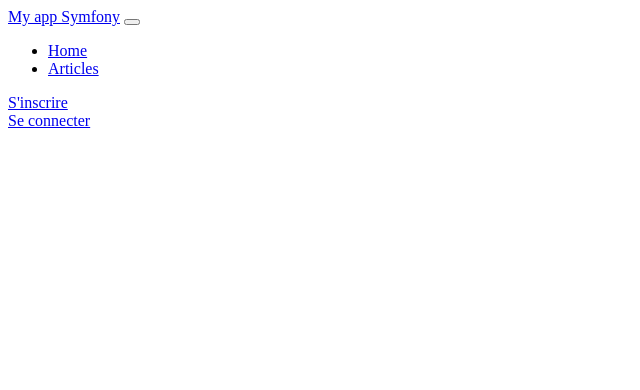
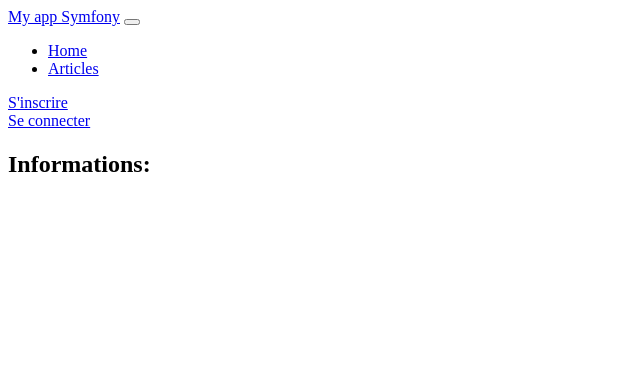
Before and after one commit to Pierre-brtrd/sf-sio23, a Symfony app: template templates/Frontend/Article/show.html.twig in a window 1280 px wide. Shown: the top 390 px of the page, without its empty margins (0-640 px from the left). Run offline with Twig, Linux system fonts and the light colour scheme; the template is opened without the code that fills it, so the values that code supplies are empty; some libraries are stand-ins or nearby versions.

Commit message:
feat: finish front articles pages

```diff
--- a/assets/styles/_mixins.scss
+++ b/assets/styles/_mixins.scss
@@ -1,6 +1,7 @@
-@mixin flexbox($justify, $align) {
+@mixin flexbox($justify, $align, $gap: 0) {
     display: flex;
     flex-wrap: wrap;
     justify-content: $justify;
     align-items: $align;
+    gap: $gap;
 }
--- a/src/Form/ArticleType.php
+++ b/src/Form/ArticleType.php
@@ -11,6 +11,7 @@ use Vich\UploaderBundle\Form\Type\VichImageType;
 use Symfony\Bridge\Doctrine\Form\Type\EntityType;
 use Symfony\Component\OptionsResolver\OptionsResolver;
 use Symfony\Component\Form\Extension\Core\Type\TextType;
+use Symfony\Component\Form\Extension\Core\Type\CheckboxType;
 use Symfony\Component\Form\Extension\Core\Type\TextareaType;
 
 class ArticleType extends AbstractType
@@ -38,6 +39,7 @@ class ArticleType extends AbstractType
                 'multiple' => true,
                 'expanded' => false,
                 'autocomplete' => true,
+                'required' => false,
             ])
             ->add('content', TextareaType::class, [
                 'label' => 'Contenu',
@@ -54,6 +56,10 @@ class ArticleType extends AbstractType
                 'label' => 'Image',
                 'allow_delete' => true,
                 'delete_label' => 'Supprimer l\'image',
+            ])
+            ->add('enabled', CheckboxType::class, [
+                'label' => 'Actif',
+                'required' => false,
             ]);
     }
 
--- a/templates/Components/_cardArticle.html.twig
+++ b/templates/Components/_cardArticle.html.twig
@@ -14,8 +14,7 @@
 		<a href="{{ path('app.article.show', {slug: article.slug}) }}">
 			<h2 class="blog-card-header">{{ article.title }}</h2>
 		</a>
-		<p class="blog-card-description">{{ article.content|slice(0,100) ~ '...' }}</p>
-
+		<p class="blog-card-description">{{ article.content|striptags|slice(0,100) ~ '...' }}</p>
 		{% for categorie in article.categories %}
 			<em class="text-muted">#{{ categorie.title }}</em>
 		{% endfor %}
--- /dev/null
+++ b/templates/Frontend/Article/_content.html.twig
@@ -0,0 +1,3 @@
+<article class="article-content">
+	{{ article.content|raw }}
+</article>
--- /dev/null
+++ b/templates/Frontend/Article/_sidebar.html.twig
@@ -0,0 +1,24 @@
+<aside class="sidebar">
+	<div class="sidebar-content">
+		<div class="article-information">
+			<h2>Informations:</h2>
+			<p>
+				<i class="bi bi-calendar2-week-fill"></i>
+				<strong>{{ article.createdAt|format_datetime('full', 'none') }}</strong>
+			</p>
+		</div>
+		{% if article.categories|length > 0 %}
+			<div class="article-tag">
+				<h2>Catégories:</h2>
+				<div class="list-tag">
+					{% for categorie in article.categories %}
+						<p class="tag">
+							<i class="bi bi-tags-fill"></i>
+							{{ categorie.title }}
+						</p>
+					{% endfor %}
+				</div>
+			</div>
+		{% endif %}
+	</div>
+</aside>
--- a/templates/Frontend/Article/show.html.twig
+++ b/templates/Frontend/Article/show.html.twig
@@ -7,5 +7,11 @@
 
 {% block body %}
 	{% include 'Frontend/Article/_banner.html.twig' %}
-	{{ dump(article) }}
+
+	<section class="container mt-4 article">
+		<div class="article-main-content">
+			{% include 'Frontend/Article/_sidebar.html.twig' %}
+			{% include 'Frontend/Article/_content.html.twig' %}
+		</div>
+	</section>
 {% endblock %}
--- a/templates/Layout/header.html.twig
+++ b/templates/Layout/header.html.twig
@@ -1,5 +1,5 @@
-<header>
-	<nav class="navbar navbar-expand-lg navbar-dark bg-primary">
+<header class="sticky-top">
+	<nav class="navbar navbar-expand-lg navbar-dark bg-primary navbar-sticky">
 		<div class="container-fluid">
 			<a class="navbar-brand" href="{{ path('app.front.home') }}">My app Symfony</a>
 			<button class="navbar-toggler" type="button" data-bs-toggle="collapse" data-bs-target="#navbarNav" aria-controls="navbarNav" aria-expanded="false" aria-label="Toggle navigation">
```
Also changed, not shown: assets/styles/Article/article.scss (added, +33 -0 lines), assets/styles/Components/banner.scss (+16 -1 lines), assets/styles/main.scss (+8 -0 lines), public/images/articles/logo-invoice-63ecaedb8e0a1013369505.png (deleted), public/images/articles/vich-upload-2-63480e576950f956416106-63ee2e9d364cd513854610.jpeg (added), public/images/articles/vich-upload-63480e576c136319438774-63ee392392f75277004142.jpeg (added).
